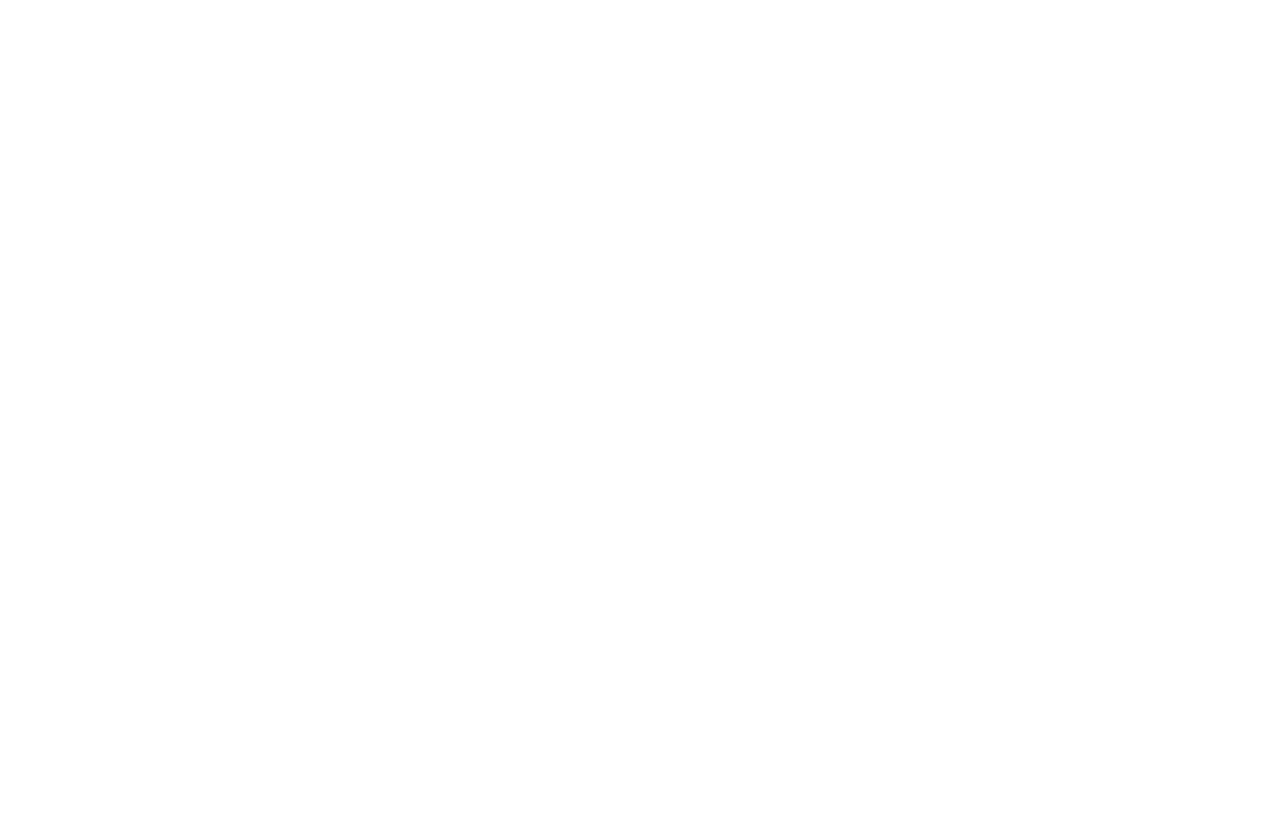
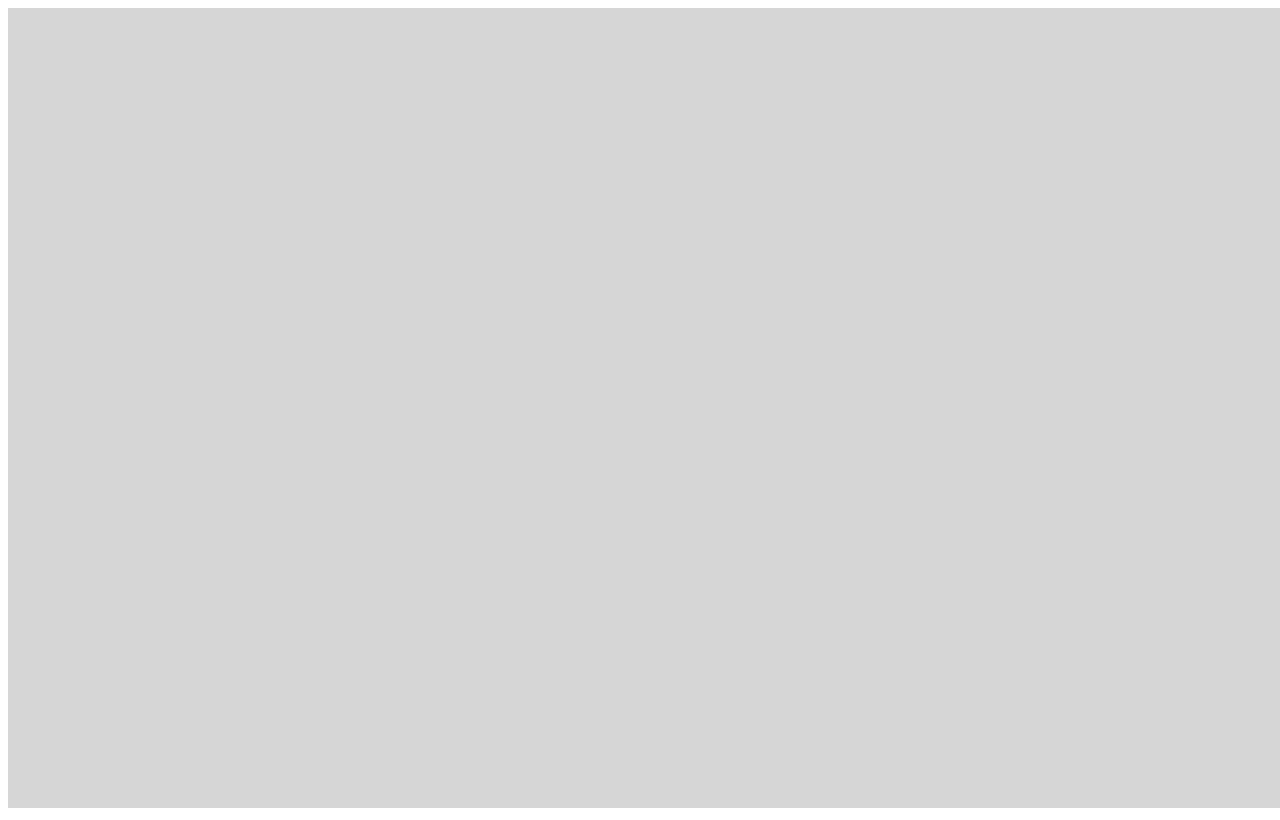
Before and after one commit to KalevRK/kosmoselaev, a plain HTML site: page index.html in a window 1280 px wide. Drawn offline with nearby package versions, Linux system fonts and the light colour scheme.

Commit message:
Add game screen as a SVG element on the DOM and style.

```diff
--- a/index.html
+++ b/index.html
@@ -4,6 +4,7 @@
     <link rel='stylesheet' type='css' href='styles.css'>
   </head>
   <body>
+    <div id="gameScreen"></div>
     <script src="http://d3js.org/d3.v3.min.js" charset="utf-8"></script>
     <script src="kosmoselaev.js"></script>
   </body>
--- a/kosmoselaev.js
+++ b/kosmoselaev.js
@@ -0,0 +1,18 @@
+// Game settings
+var settings = {
+  width: window.innerWidth,
+  height: window.innerHeight,
+  backgroundColor: '#D6D6D6'
+};
+
+var addPx = function(number) {
+  return number + 'px';
+};
+
+// Setup the game screen as a SVG element on the DOM
+d3.select('#gameScreen').append('svg:svg')
+  .style({
+    width: addPx(settings.width),
+    height: addPx(settings.height),
+    'background-color': settings.backgroundColor
+  });
```
